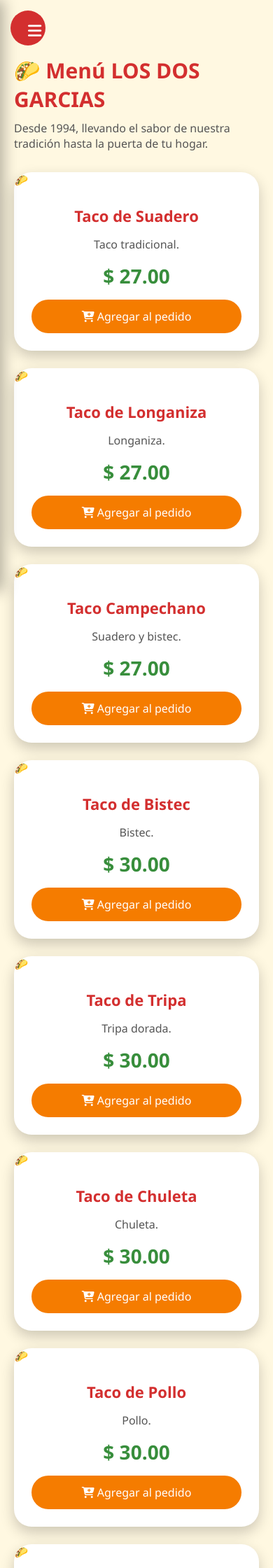
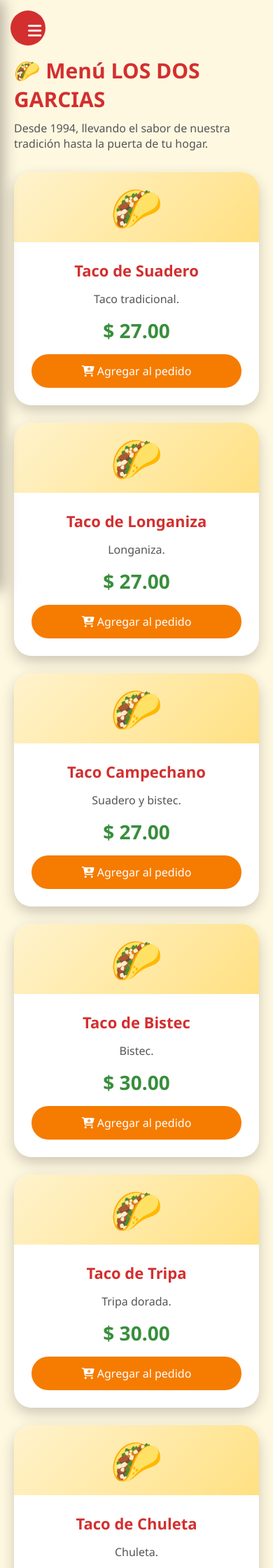
Before and after one commit to emiliogarcianmms-ship-it/los-dos-garcias, a Flask app: page /menu in a window 390 px wide. Shown: the top 2240 px of the page at 70% size. Run offline with Flask 3, Linux system fonts and the light colour scheme; data comes from the database, SQL or seed files in the repository; data that the repository does not hold is empty; some libraries are stand-ins or nearby versions.

Commit message:
Update estilos.css

```diff
--- a/static/css/estilos.css
+++ b/static/css/estilos.css
@@ -819,4 +819,109 @@ button{
 
 
 
+/* ICONO PRODUCTO SIN IMAGEN */
+
+.producto-icono{
+
+    height:120px;
+
+    display:flex;
+
+    align-items:center;
+
+    justify-content:center;
+
+    background:
+    linear-gradient(
+    135deg,
+    #fff3cd,
+    #ffe082
+    );
+
+    font-size:60px;
+
 }
+
+
+
+/* CANTIDADES */
+
+.cantidad-carrito{
+
+    display:flex;
+
+    justify-content:center;
+
+    align-items:center;
+
+    gap:20px;
+
+    margin:20px 0;
+
+}
+
+
+
+.btn-cantidad{
+
+    width:45px;
+
+    height:45px;
+
+    padding:0;
+
+    background:#d32f2f;
+
+}
+
+
+
+.cantidad-numero{
+
+    font-size:25px;
+
+    font-weight:bold;
+
+}
+
+
+
+.subtotal-producto{
+
+    font-size:20px;
+
+    margin:15px;
+
+}
+
+
+
+.contacto-menu{
+
+    margin-top:30px;
+
+}
+
+
+
+/* MEJORA CELULAR */
+
+@media(max-width:800px){
+
+
+.producto-card{
+
+    width:100%;
+
+}
+
+
+
+.producto-icono{
+
+    height:100px;
+
+}
+
+
+}
```
